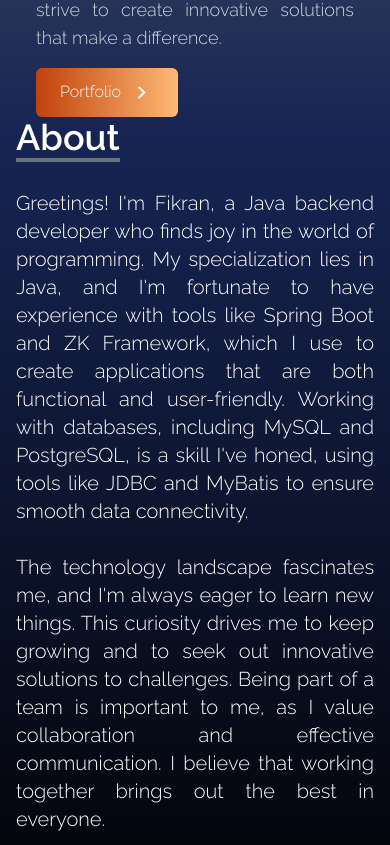
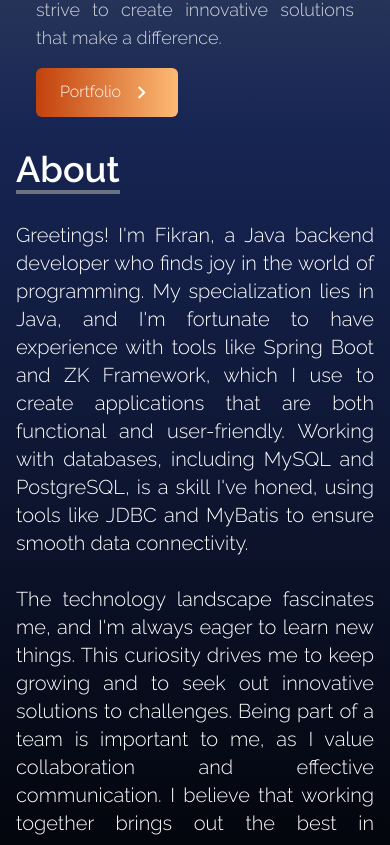
Before and after one commit to Fikran-coder/fikran-portofolio, a React (Create React App) app: page / in a window 390 px wide. Shown: the part 715-1560 px from the top of the page. Built offline with nearby package versions, Linux system fonts and the light colour scheme; a web font is replaced by a local one.

Commit message:
minor changes for mobile view

```diff
--- a/src/components/About.jsx
+++ b/src/components/About.jsx
@@ -4,7 +4,7 @@ const About = () => {
   return (
     <div
       name="about"
-      className="w-full pt-32 text-justify h-screen text-white bg-gradient-to-b from-blue-950 to-black"
+      className="w-full pt-48 text-justify h-screen text-white bg-gradient-to-b from-blue-950 to-black"
     >
       <div className="max-w-screen-lg p-4 mx-auto flex flex-col justify-center w-full h-full">
         <div className="pb-8">
```
